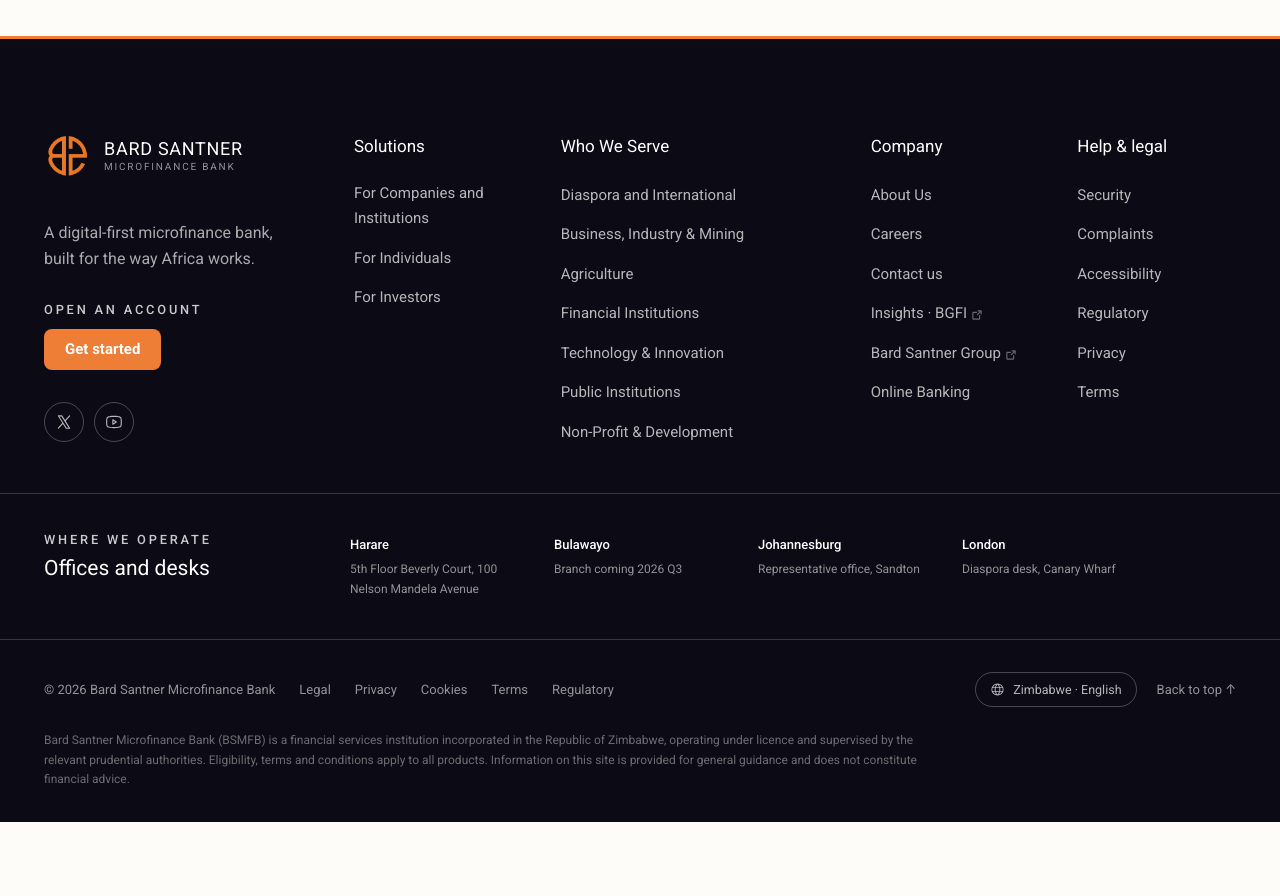
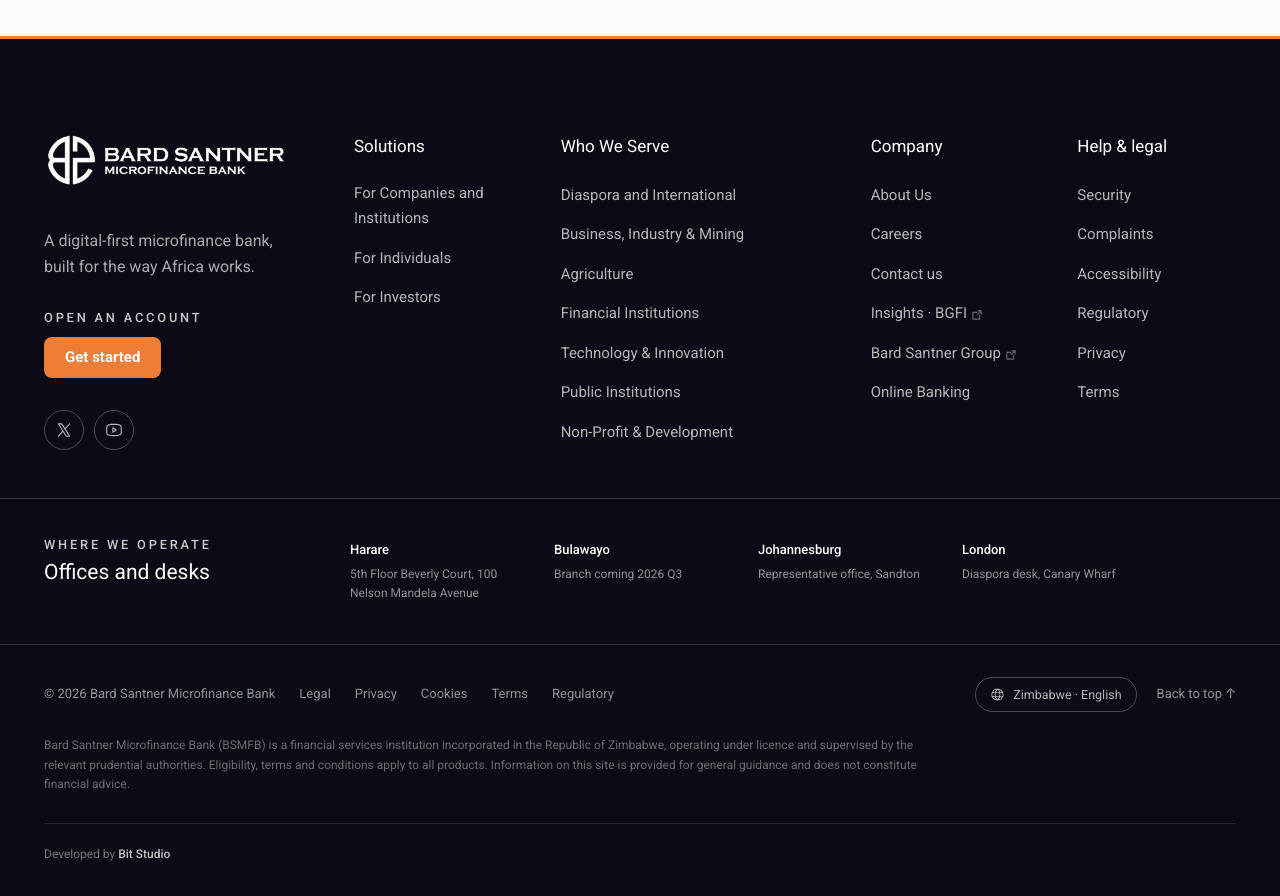
Before and after one commit to Mutombe/bard-platform-v1, a React (Vite) app in the folder frontend/: page / in a window 1280 px wide. Shown: the part 6460-7356 px from the top of the page. Before the commit the page ends 7282 px from the top, so only its background shows below. Built offline with nearby package versions, Linux system fonts and the light colour scheme; no server answers.

Commit message:
Footer: use actual logo lockup (inverted white) + Bit Studio credit
- Replace favicon+text brand mark with the real logo-bsmfb.png lockup,
  inverted to a pure-white silhouette for the dark footer.
- Add "Developed by Bit Studio" credit line at the bottom of the footer.

```diff
--- a/frontend/src/components/Footer.jsx
+++ b/frontend/src/components/Footer.jsx
@@ -95,12 +95,14 @@
       <div className="container-bank pt-14 md:pt-24 pb-10 md:pb-12">
         <div className="grid grid-cols-12 gap-x-6 gap-y-10 md:gap-12">
           <div className="col-span-12 md:col-span-3">
-            <Link to="/" aria-label="Bard Santner Microfinance Bank home" className="inline-flex items-center gap-3">
-              <img src="/favicon.png" alt="" className="h-11 w-11 md:h-12 md:w-12 object-contain" />
-              <span className="flex flex-col leading-none">
-                <span className="font-display text-[17px] md:text-[18px] tracking-[0.04em] uppercase">Bard Santner</span>
-                <span className="text-[10px] tracking-[0.18em] text-white/55 uppercase mt-1">Microfinance Bank</span>
-              </span>
+            <Link to="/" aria-label="Bard Santner Microfinance Bank home" className="inline-flex items-center">
+              <img
+                src="/logo-bsmfb.png"
+                alt="Bard Santner Microfinance Bank"
+                className="h-12 md:h-14 w-auto object-contain"
+                style={{ filter: "brightness(0) invert(1)" }}
+                loading="lazy"
+              />
             </Link>
             <p className="mt-6 md:mt-8 text-[16px] text-white/65 leading-relaxed max-w-xs">
               A digital-first microfinance bank, built for the way Africa works.
@@ -201,6 +203,17 @@
           products. Information on this site is provided for general guidance and does not
           constitute financial advice.
         </p>
+        <p className="mt-6 md:mt-7 pt-5 border-t border-white/10 text-[12px] text-white/45">
+          Developed by{" "}
+          <a
+            href="https://bitstudio.co.zw"
+            target="_blank"
+            rel="noopener noreferrer"
+            className="text-white/75 hover:text-white font-medium hover-line"
+          >
+            Bit Studio
+          </a>
+        </p>
       </div>
     </footer>
   );
```
Also changed, not shown: 2 other files (tests, documents, lock files or other folders).
